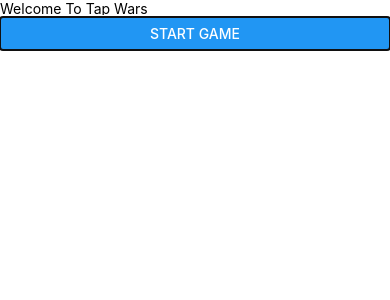
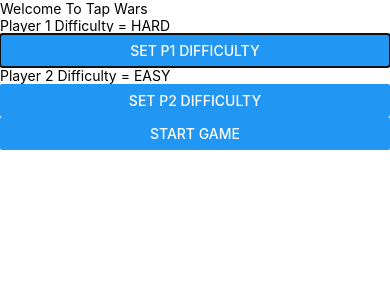
Before and after one commit to andywgarcia/TapWars, a React Native app: screen / in a window 390 px wide. Shown: the top 300 px of the page. Built offline with nearby package versions, Linux system fonts and the light colour scheme.

Commit message:
fully functional setting Bar

```diff
--- a/components/PlayerArea.jsx
+++ b/components/PlayerArea.jsx
@@ -2,12 +2,12 @@ import React, { useState } from "react";
 import { View, TouchableWithoutFeedback, Text } from "react-native";
 
 const playerColors = {
-  0: "gray",
-  1: "darkgray",
+  playerOne: "gray",
+  playerTwo: "darkgray",
   2: "lightgray"
 };
 
-function PlayerArea({ onTap, player }) {
+function PlayerArea({ onTap, player}) {
   const [tapCount, setTapCount] = useState(0);
 
   return (
@@ -18,9 +18,9 @@ function PlayerArea({ onTap, player }) {
         backgroundColor: playerColors[player]
       }}
       onTouchStart={() => {
-          onTap(player);
-          setTapCount(tapCount + 1);
-        }}
+        onTap(player);
+        setTapCount(tapCount + 1);
+      }}
     >
       <View
         style={{
@@ -29,7 +29,7 @@ function PlayerArea({ onTap, player }) {
           alignItems: "center"
         }}
       >
-        {player === 1 ? <View style={{ flex: 7 }} /> : <></>}
+        {player === 'playerTwo' ? <View style={{ flex: 7 }} /> : <></>}
         <View
           style={{
             width: "100%",
@@ -52,7 +52,7 @@ function PlayerArea({ onTap, player }) {
             Goal
           </Text>
         </View>
-        {player !== 1 ? <View style={{ flex: 7 }} /> : <></>}
+        {player !== 'playerTwo' ? <View style={{ flex: 7 }} /> : <></>}
       </View>
       <View
         style={{
--- a/containers/MainContainer.jsx
+++ b/containers/MainContainer.jsx
@@ -8,7 +8,30 @@ export default class MainContainer extends React.Component {
   constructor() {
     super()
     this.state = {
-      navHidden: true
+      navHidden: true,
+      playerDifficulty: {
+        playerOne: 1,
+        playerTwo: 3
+      }
+    }
+  }
+
+  toggleDifficulty = player => {
+    if (this.state.playerDifficulty[player] === 1) {
+      this.setState({
+        playerDifficulty: {
+          ...this.state.playerDifficulty,
+          [player]: 3
+        }
+      })
+    } else {
+      this.setState({
+        ...this.state,
+        playerDifficulty: {
+          ...this.state.playerDifficulty,
+          [player]: this.state.playerDifficulty[player] - 1
+        }
+      })
     }
   }
 
@@ -21,14 +44,15 @@ export default class MainContainer extends React.Component {
   render() {
     return (
       <React.Fragment>
-        <Nav hidden={this.state.navHidden} setHidden={this.setHidden}/>
-        <Game setHidden={this.setHidden}/>
+        <Nav hidden={this.state.navHidden} setHidden={this.setHidden} playerDifficulty={this.state.playerDifficulty} toggleDifficulty={this.toggleDifficulty}/>
+        <Game setHidden={this.setHidden} playerDifficulty={this.state.playerDifficulty} />
       </React.Fragment>
     );
   }
 }
 
-
+// 1 is hardest
+// 3 is easiest
 // const difficulties = {
 //   EASY: "Easy",
 //   MEDIUM: "Medium",
@@ -44,6 +68,6 @@ export default class MainContainer extends React.Component {
 // const difficulty = difficulties.EASY;
 //
 // const playerModifier = {
-  //   0: currentDot => currentDot - difficultyModifier[difficulty],
-  //   1: currentDot => currentDot + difficultyModifier[difficulty]
+//   playerOne: (currentDot) => currentDot - difficultyModifier[difficulty],
+//   playerTwo: (currentDot) => currentDot + difficultyModifier[difficulty]
 // };
--- a/views/Game.jsx
+++ b/views/Game.jsx
@@ -2,25 +2,6 @@ import React, { useState } from "react";
 import PlayerArea from "../components/PlayerArea";
 import Dot from "../components/Dot";
 import { Alert } from "react-native";
-
-const difficulties = {
-  EASY: "Easy",
-  MEDIUM: "Medium",
-  HARD: "Hard"
-};
-
-const difficultyModifier = {
-  [difficulties.EASY]: 3,
-  [difficulties.MEDIUM]: 2,
-  [difficulties.HARD]: 1
-};
-
-const difficulty = difficulties.EASY;
-
-const playerModifier = {
-  0: currentDot => currentDot - difficultyModifier[difficulty],
-  1: currentDot => currentDot + difficultyModifier[difficulty]
-};
 
 function Game(props) {
   const [position, setPosition] = useState(0);
@@ -51,14 +32,17 @@ function Game(props) {
   }
 
   const onPlayerTap = player => {
-    const newPosition = playerModifier[player](position);
-    setPosition(newPosition);
+    if (player === 'playerOne') {
+      setPosition(position - props.playerDifficulty.playerOne);
+    } else if (player === 'playerTwo') {
+      setPosition(position + props.playerDifficulty.playerTwo);
+    }
   };
 
   return (
     <React.Fragment>
-      <PlayerArea player={0} onTap={onPlayerTap} />
-      <PlayerArea player={1} onTap={onPlayerTap} />
+      <PlayerArea player={'playerOne'} onTap={onPlayerTap} />
+      <PlayerArea player={'playerTwo'} onTap={onPlayerTap} />
       <Dot offset={position * 10} />
     </React.Fragment>
   );
--- a/views/Nav.jsx
+++ b/views/Nav.jsx
@@ -1,12 +1,30 @@
 import React, { useState } from "react";
-import { View, Text, Modal, Button } from "react-native";
+import { View, Text, Modal, Button, Picker } from "react-native";
 
 function Nav(props) {
+
+  const playerDifficultyRender = difficulty => {
+    if (difficulty === 3) {
+      return "EASY"
+    } else if (difficulty === 2) {
+      return "MEDIUM"
+    } else {
+      return "HARD"
+    }
+  }
 
   return (
     <Modal visible={props.hidden}>
       <View>
         <Text>Welcome To Tap Wars</Text>
+      </View>
+      <View>
+        <Text>Player 1 Difficulty = {playerDifficultyRender(props.playerDifficulty.playerOne)} </Text>
+        <Button title="Set P1 Difficulty" onPress={() => props.toggleDifficulty('playerOne')} />
+      </View>
+      <View>
+        <Text>Player 2 Difficulty = {playerDifficultyRender(props.playerDifficulty.playerTwo)}</Text>
+        <Button title="Set P2 Difficulty" onPress={() => props.toggleDifficulty('playerTwo')} />
       </View>
       <Button title="Start Game" onPress={props.setHidden} />
     </Modal>
@@ -14,3 +32,14 @@ function Nav(props) {
 }
 
 export default Nav;
+
+
+// <Picker
+//   selectedValue={this.state.language}
+//   style={{height: 50, width: 100}}
+//   onValueChange={(itemValue, itemIndex) =>
+//     this.setState({language: itemValue})
+//   }>
+//   <Picker.Item label="Java" value="java" />
+//   <Picker.Item label="JavaScript" value="js" />
+// </Picker>
```
Lines whose indentation alone changed are shown as unchanged.
